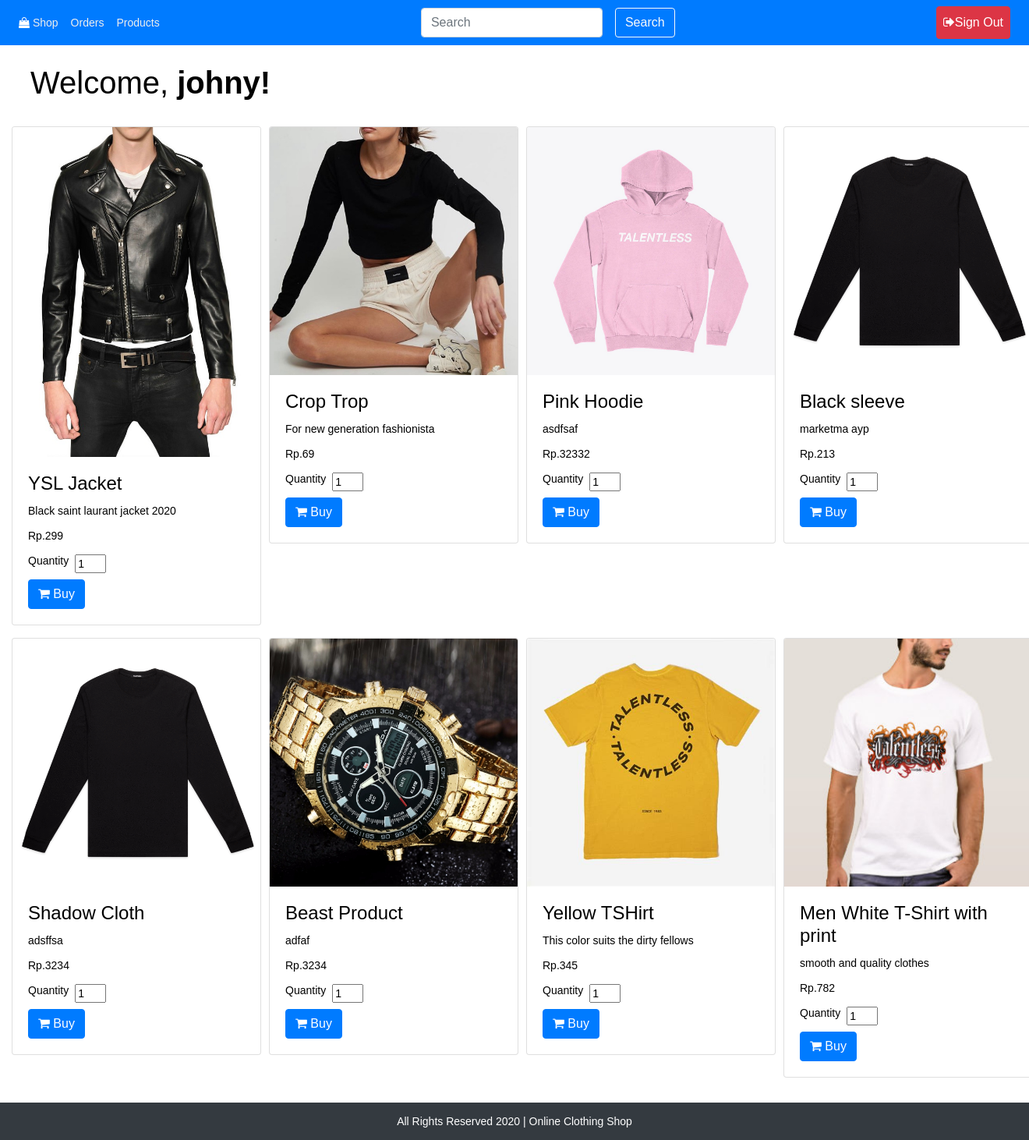
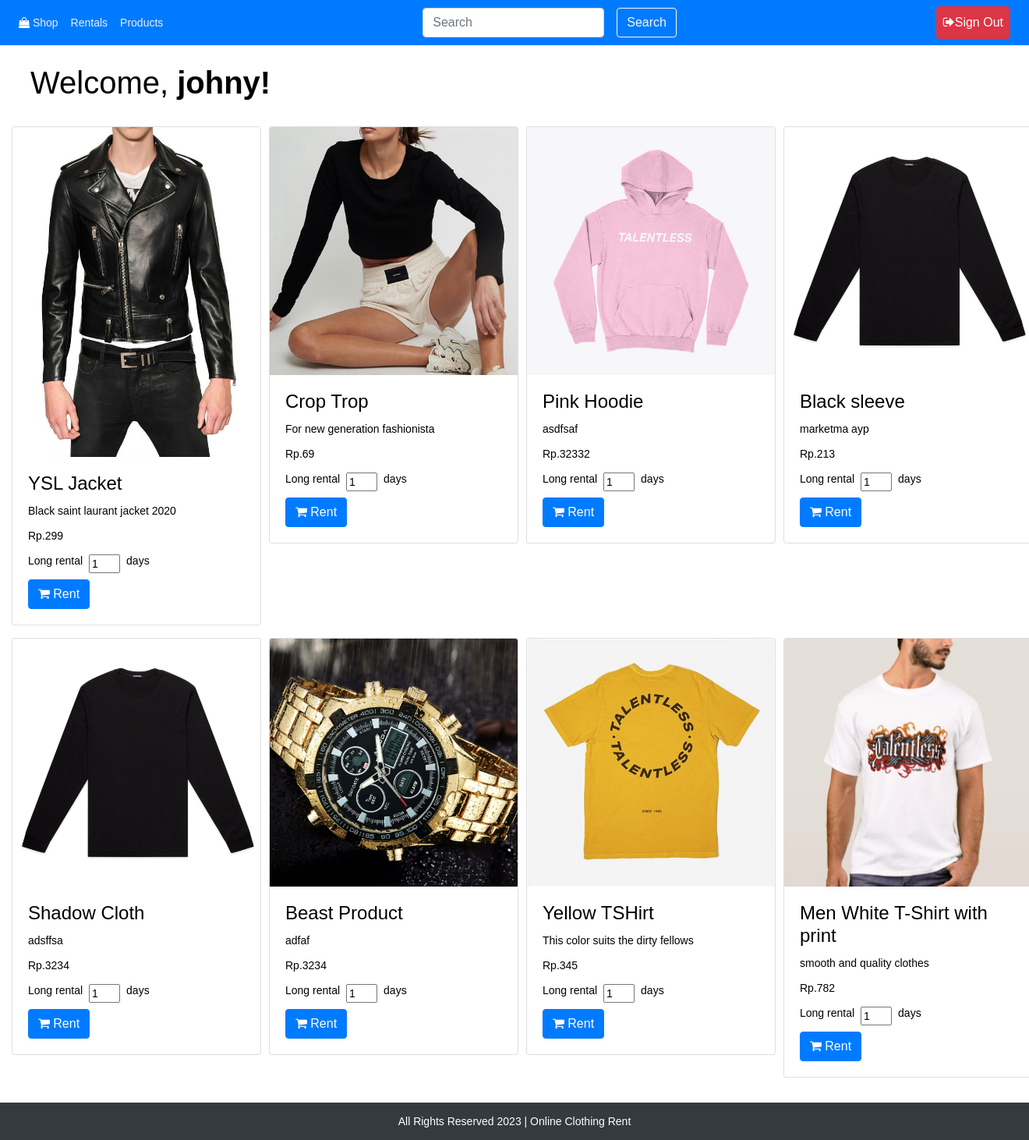
Before and after one commit to rizapranata/ecom, a PHP site: page /index.php in a window 1320 px wide. Shown: the whole page at 78% size. Run offline with PHP 8.4, Linux system fonts and the light colour scheme; a user stored in the database is signed in; data comes from the database, SQL or seed files in the repository; some libraries are stand-ins or nearby versions.

Commit message:
adjuttable

```diff
--- a/components/order/view.php
+++ b/components/order/view.php
@@ -21,7 +21,7 @@ $res = mysqli_query($connection, $ReadSql);
 
 	<div class="container-fluid my-4">
 		<div class="row my-2">
-			<h2>Elite Fashion - Orders</h2>
+			<h2>Elite Fashion - Rentals</h2>
 		</div>
 		<table class="table ">
 		<thead>
@@ -95,5 +95,3 @@ $res = mysqli_query($connection, $ReadSql);
     <button type="button" data-dismiss="modal" class="btn">Cancel</button>
   </div>
 </div>
-
-<?php require($path . 'templates/footer.php') ?>
--- a/login.php
+++ b/login.php
@@ -111,5 +111,3 @@ if($_SERVER["REQUEST_METHOD"] == "POST"){
             <p>Forgot Password? <a href="reset-password.php">Reset Password</a>.</p>
         </form>
     </div>
-
-<?php require('templates/footer.php') ?>
--- a/templates/footer.php
+++ b/templates/footer.php
@@ -1,6 +1,6 @@
 <!-- footer -->
 	<div class="row bg-dark justify-content-center mt-4 py-3">
-		<footer class="text-white">All Rights Reserved 2020 | Online Clothing Shop</footer>
+		<footer class="text-white">All Rights Reserved 2023 | Online Clothing Rent</footer>
 	</div>
 </div>
 <script src="<?php echo $server; ?>js/script.js"></script>
--- a/templates/header.php
+++ b/templates/header.php
@@ -6,7 +6,7 @@ $server = 'http://' . $_SERVER['SERVER_NAME'] . '/ecom/';
 <!DOCTYPE html>
 <html>
 <head>
-	<title>Online Clothing Shop</title>
+	<title>Online Clothing Rent</title>
     <meta name="viewport" content="width=device-width, initial-scale=1, shrink-to-fit=no">
 <!-- Latest compiled and minified CSS -->
     <link rel="stylesheet" href="https://maxcdn.bootstrapcdn.com/bootstrap/4.0.0/css/bootstrap.min.css" integrity="sha384-Gn5384xqQ1aoWXA+058RXPxPg6fy4IWvTNh0E263XmFcJlSAwiGgFAW/dAiS6JXm" crossorigin="anonymous">
@@ -32,7 +32,7 @@ $server = 'http://' . $_SERVER['SERVER_NAME'] . '/ecom/';
 					<a class="nav-link" href="<?php echo $server; ?>index.php"><i class="fa fa-shopping-bag text-white"></i> Shop</a>
 				</li>
 				<li class="nav-item">
-					<a class="nav-link" href="<?php echo $server; ?>components/order/view.php">Orders</a>
+					<a class="nav-link" href="<?php echo $server; ?>components/order/view.php">Rentals</a>
 				</li>
 				<?php if (isset($_SESSION['loggedin']) && $_SESSION['loggedin'] == true && $_SESSION['role'] == 'admin') {
 					?>
--- a/templates/product.php
+++ b/templates/product.php
@@ -14,15 +14,16 @@
 			<input type="text" name="u_id" value="<?php echo $_SESSION['id']; ?>" hidden="hidden" />
 			<input type="text" name="u_name" value="<?php echo $_SESSION['username']; ?>" hidden="hidden" />
 			<div class="d-flex mb-2">
-				<label for="qty<?php echo $r['id']; ?>">Quantity</label>
+				<label for="qty<?php echo $r['id']; ?>">Long rental</label>
 				<input type="number" id="qty<?php echo $r['id']; ?>" name="quantity" class="mx-2" value="1" />
+				<label for="qty<?php echo $r['id']; ?>">days</label>
 			</div>
 
 
 
 			<!-- Button trigger modal -->
 			<button type="button" class="btn btn-primary" data-toggle="modal" data-target="#confirmOrder">
-				<span class="text-white"><i class="fa fa-shopping-cart text-white"></i> Buy</span>
+				<span class="text-white"><i class="fa fa-shopping-cart text-white"></i> Rent</span>
 			</button>
 
 			<!-- Modal -->
```
